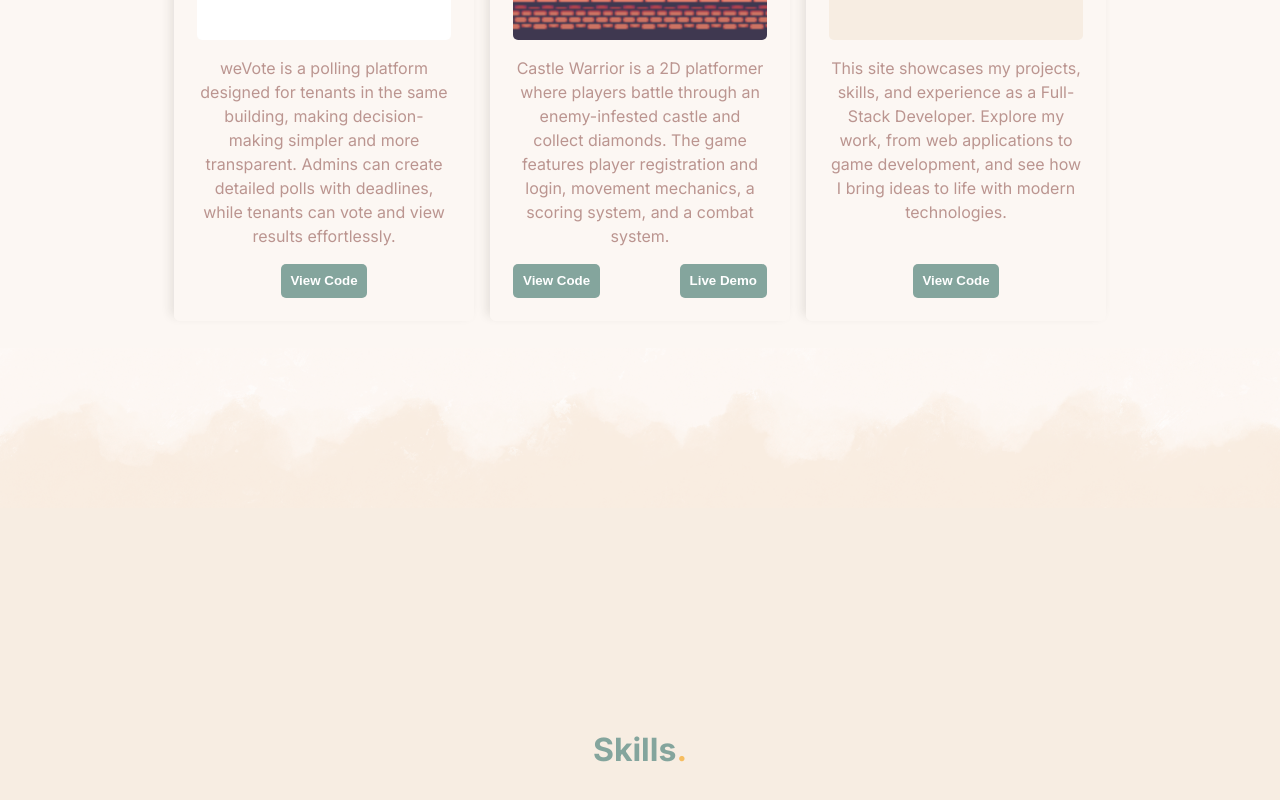
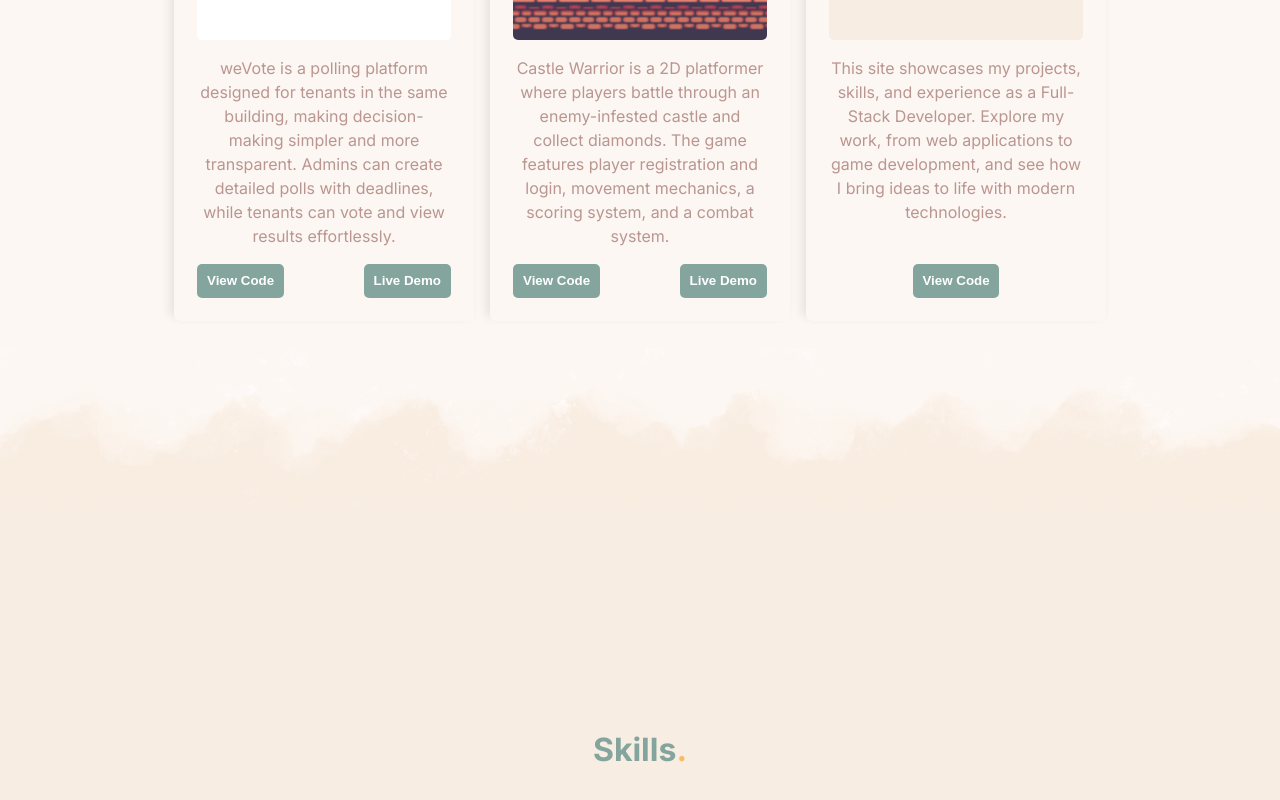
Before and after one commit to Lulzies87/portfolio, a React (Vite) app in the folder app/: page / in a window 1280 px wide. Shown: the part 1480-2280 px from the top of the page. Built offline with nearby package versions, Linux system fonts and the light colour scheme; a web font is replaced by a local one.

Commit message:
add live demo button to weVote

```diff
--- a/app/src/components/Projects/Projects.tsx
+++ b/app/src/components/Projects/Projects.tsx
@@ -54,6 +54,7 @@ export default function Projects() {
             imageUrl="/images/projects/weVote.png"
             description="weVote is a polling platform designed for tenants in the same building, making decision-making simpler and more transparent. Admins can create detailed polls with deadlines, while tenants can vote and view results effortlessly."
             codeUrl="https://github.com/Lulzies87/weVote-react"
+            demoUrl="https://lulzies87.github.io/weVote-react/"
           ></ProjectCard>
           <ProjectCard
             title="Castle Warrior"
```
